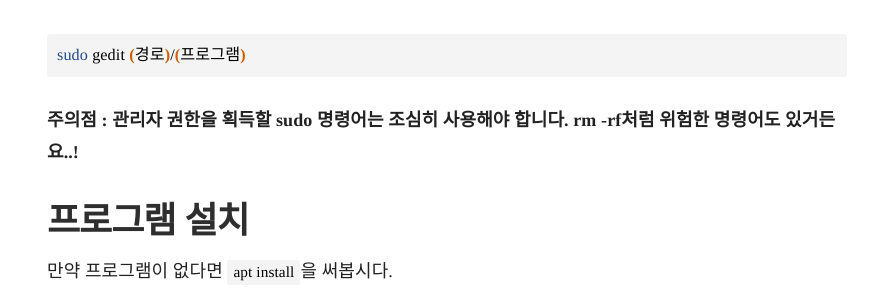
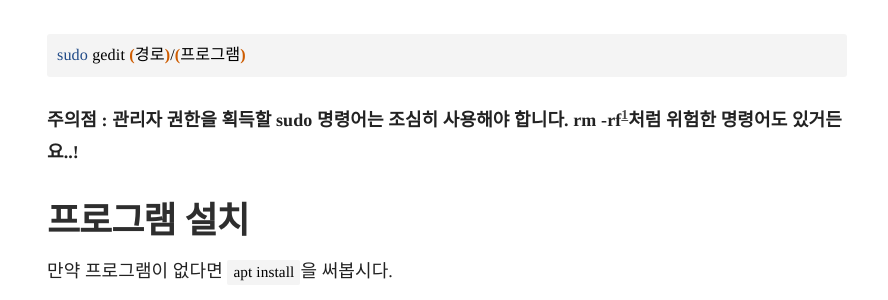
Before and after one commit to kookmin-learn/kookmin-learn.github.io, a Jekyll site: the page built from _docs/Ubuntu/terminal_command.md, in a window 1280 px wide and 1400 px high, scrolled down 1151 px. Shown: the part 153-453 px from the top of the window, without its empty margins (343-1231 px from the left). Built offline with Jekyll 4.4.1, drawn with Linux system fonts in a browser that asks for light colours; some of the changed text lies outside the part shown.

Commit message:
ubuntu docs add remark

````diff
--- a/_docs/Ubuntu/terminal_command.md
+++ b/_docs/Ubuntu/terminal_command.md
@@ -32,7 +32,7 @@ gedit
 ```bash
 sudo gedit (경로)/(프로그램)
 ```
-**주의점 : 관리자 권한을 획득할 sudo 명령어는 조심히 사용해야 합니다. rm -rf처럼 위험한 명령어도 있거든요..!**
+**주의점 : 관리자 권한을 획득할 sudo 명령어는 조심히 사용해야 합니다. rm -rf[^1]처럼 위험한 명령어도 있거든요..!**
 ## 프로그램 설치
 만약 프로그램이 없다면 <code>apt install</code>을 써봅시다.
 ```bash
@@ -70,7 +70,7 @@ sudo apt remove "패키지"
 ```bash
 ls -al
 ```
-생각해보기 : 옵션은 다양합니다. 한 번씩 비교해보세요!
+><b>생각해보기</b> : 옵션은 다양합니다. 한 번씩 비교해보세요!
 ## 작업 폴더 이동하기
 ```bash
 cd (작업 경로)
@@ -91,3 +91,4 @@ mv 명령어도 있으나 지우고 옮기는 것이기 때문에 권장하지
 ```bash
 ln -s (파일) (바로가기 이름)
 ```
+[^1]:해당 드라이브의 모든 파일과 폴더를 지우고 사라지는 명령어
````
Also changed, not shown: other parts of _docs/Ubuntu/terminal_command.md (+1 -1 lines), _docs/Ubuntu/linux_know.md (+6 -3 lines).
